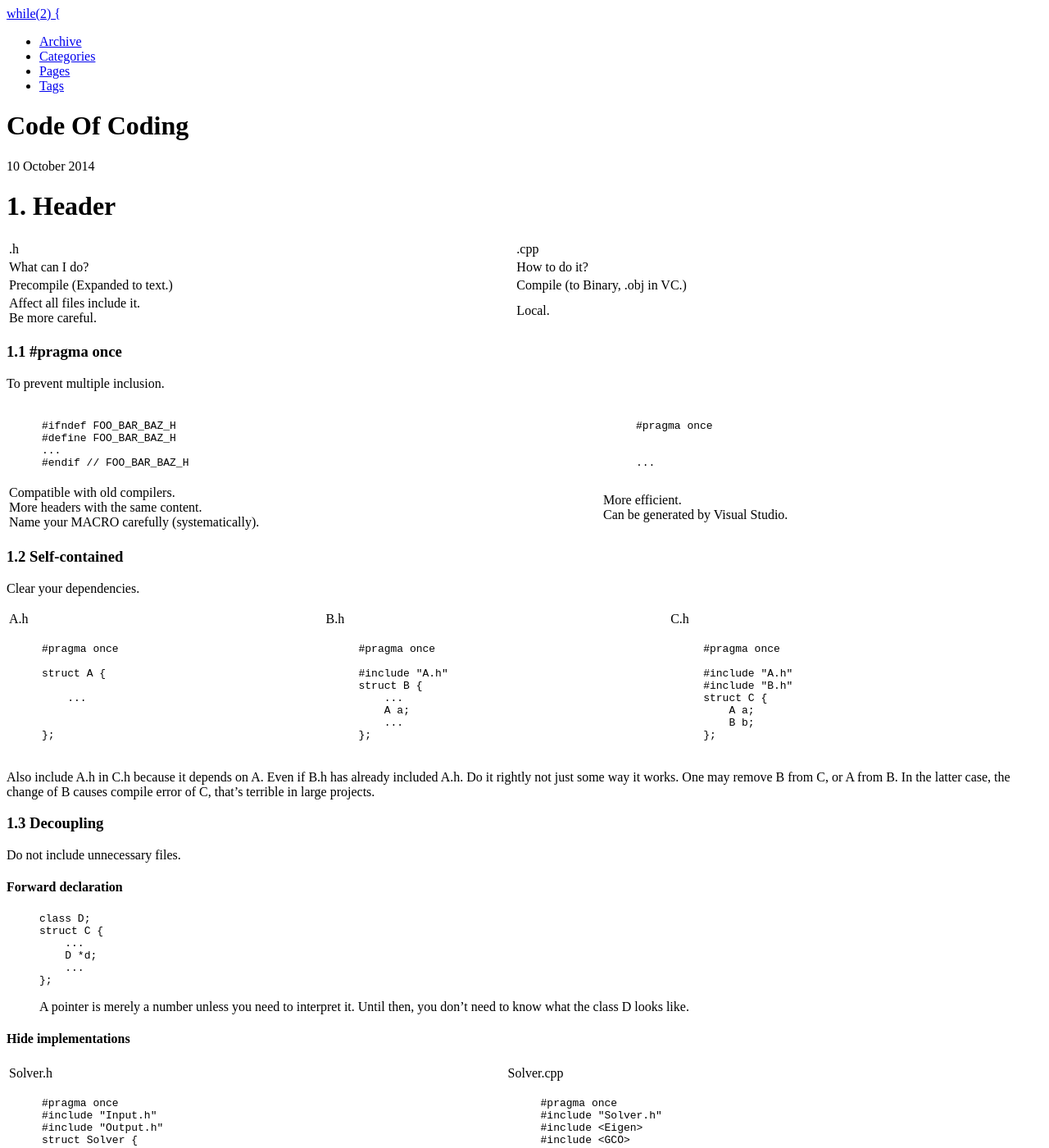
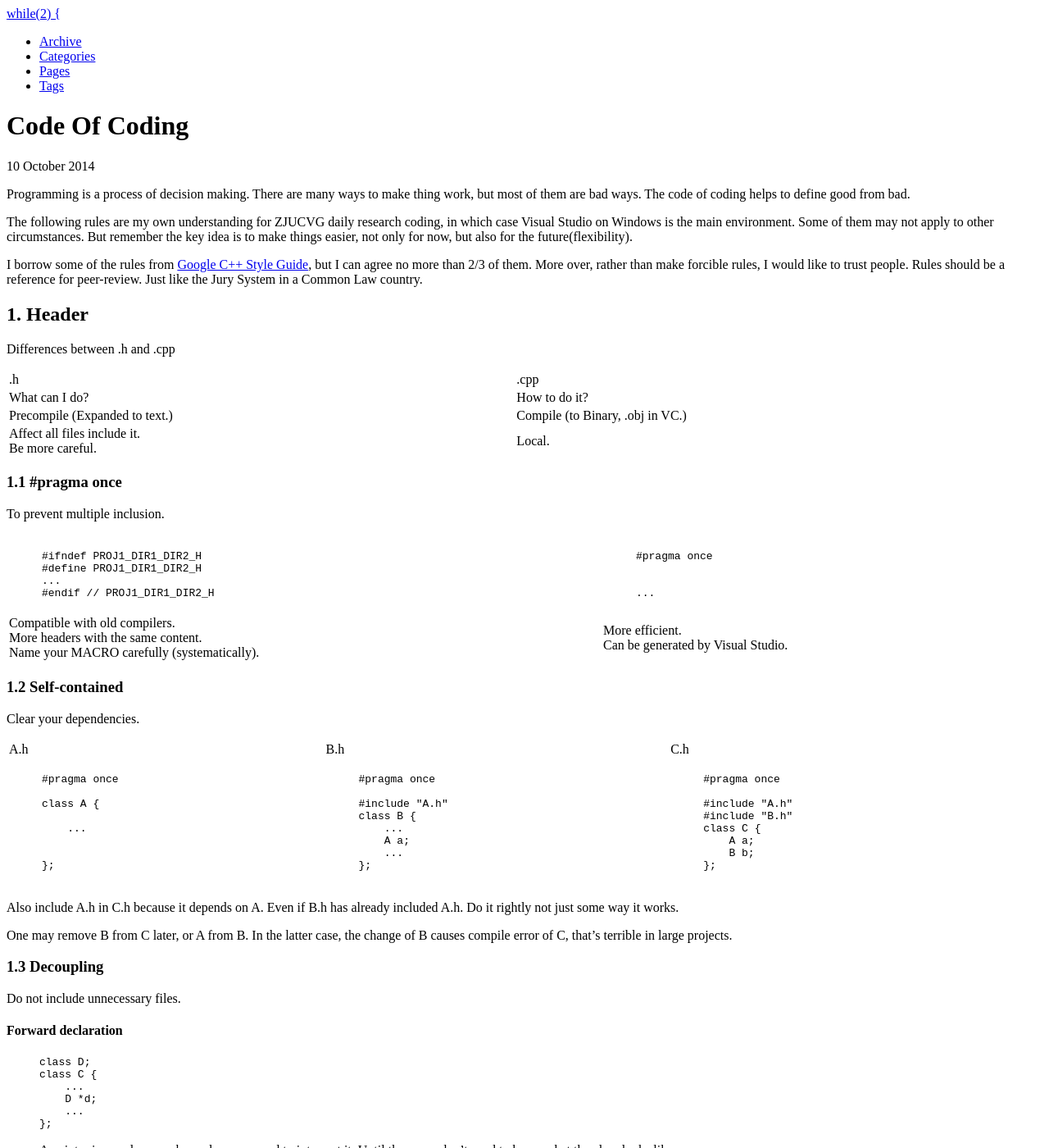
Before and after one commit to while2/while2.github.io, a Jekyll site: the page built from _posts/2014-10-10-code-of-coding.md, in a window 1280 px wide and 1400 px high. Shown: the whole window at 82% size. Built offline with Jekyll 4.4.1, drawn with Linux system fonts in a browser that asks for light colours; comment, search, counter and statistics services are not loaded; some of the changed text lies outside the part shown.

Commit message:
+ code of coding

```diff
--- a/_posts/2014-10-10-code-of-coding.md
+++ b/_posts/2014-10-10-code-of-coding.md
@@ -5,7 +5,16 @@
 
 ---
 
-# 1. Header
+Programming is a process of decision making. There are many ways to make thing work, but most of them are bad ways. The code of coding helps to define good from bad.
+
+The following rules are my own understanding for ZJUCVG daily research coding, in which case Visual Studio on Windows is the main environment. Some of them may not apply to other circumstances. But remember the key idea is to make things easier, not only for now, but also for the future(flexibility).
+
+I borrow some of the rules from [Google C++ Style Guide](http://google-styleguide.googlecode.com/svn/trunk/cppguide.html), but I can agree no more than 2/3 of them.
+More over, rather than make forcible rules, I would like to trust people. Rules should be a reference for peer-review. Just like the Jury System in a Common Law country.
+
+## 1. Header
+
+Differences between .h and .cpp
 
 <table width = "100%">
 <tbody>
@@ -46,10 +55,10 @@
 <tr>
 <td>
 {% highlight cpp %}
-#ifndef FOO_BAR_BAZ_H
-#define FOO_BAR_BAZ_H
+#ifndef PROJ1_DIR1_DIR2_H
+#define PROJ1_DIR1_DIR2_H
 ...
-#endif // FOO_BAR_BAZ_H
+#endif // PROJ1_DIR1_DIR2_H
 {% endhighlight %}
 </td>
 <td>
@@ -86,7 +95,7 @@
 {% highlight cpp %}
 #pragma once
 
-struct A {
+class A {
 
     ...
 
@@ -99,7 +108,7 @@
 #pragma once
 
 #include "A.h"
-struct B {
+class B {
     ...
     A a;
     ...
@@ -112,7 +121,7 @@
 
 #include "A.h"
 #include "B.h"
-struct C {
+class C {
     A a;
     B b;
 };
@@ -123,7 +132,8 @@
 </table>
 
 Also include A.h in C.h because it depends on A. Even if B.h has already included A.h. Do it rightly not just some way it works.
-One may remove B from C, or A from B. In the latter case, the change of B causes compile error of C, that's terrible in large projects.
+
+One may remove B from C later, or A from B. In the latter case, the change of B causes compile error of C, that's terrible in large projects.
 
 ### 1.3 Decoupling
 Do not include unnecessary files.
@@ -132,14 +142,14 @@
 
 {% highlight cpp %}
 class D;
-struct C {
+class C {
     ...
     D *d;
     ...
 };
 {% endhighlight %}
 
-> A pointer is merely a number unless you need to interpret it. Until then, you don't need to know what the class D looks like.
+> A pointer is merely a number unless you need to interpret it. Until then, you don't need to know what the class looks like.
 
 #### Hide implementations
 
@@ -152,7 +162,7 @@
 #pragma once
 #include "Input.h"
 #include "Output.h"
-struct Solver {
+class Solver {
     ...
     Output solve(Input input);
     ...
@@ -161,8 +171,8 @@
 </td>
 <td>
 {% highlight cpp %}
-#pragma once
 #include "Solver.h"
+
 #include <Eigen>
 #include <GCO>
 Output Solver::solve(Input input)
@@ -175,7 +185,7 @@
 </tbody>
 </table>
 
-# 2. Classes
+## 2. Classes
 
 ### 2.1 RAII
 
@@ -186,6 +196,8 @@
 A default constructor will initialize all members with their default constructors. Think a way to take the advantage.
 
 As long as the __resource__ means memory, the Three can be avoid. Think a way to use the default generated version. Use shared_ptr and vector.
+
+> Any time you are coding something sound basic, think about STL, do not reinvent the wheel, life is short after all.
 
 <table width = "100%">
 <tbody>
@@ -292,3 +304,196 @@
 </tr>
 </tbody>
 </table>
+
+### 2.2 Use initialization list
+<table width = "100%">
+<tbody>
+<tr>
+<td>
+{% highlight cpp %}
+class A
+{
+public:
+    A(int size);
+
+private:
+    int m_number;
+    vector<int> m_numbers;
+};
+{% endhighlight %}
+</td>
+
+<td>
+{% highlight cpp %}
+A::A(int size)
+    :m_number(0)
+    ,m_numbers(size)
+{
+
+
+    ...
+
+
+}
+{% endhighlight %}
+</td>
+</tr>
+</tbody>
+</table>
+
+### 2.3 Use inheritance carefully
+
+Inheritance is a big thing. Think before using it.
+Composition(has-a) is often more appropriate than inheritance(is-a).
+
+Make the dependency as local as possible.
+
+<table width = "100%">
+<tbody>
+<tr>
+<td> Local instance </td>
+<td> A member of pointer </td>
+<td> A member of instance </td>
+<td> Inheritance </td>
+</tr>
+<tr>
+<td>
+{% highlight cpp %}
+void B::method1()
+{
+    A a;
+    ...
+}
+void B::method2(A &a)
+{
+    ...
+}
+{% endhighlight %}
+</td>
+<td>
+{% highlight cpp %}
+class A;
+
+class B
+{
+    ...
+
+private:
+    A *m_pa;
+};
+{% endhighlight %}
+</td>
+<td>
+{% highlight cpp %}
+#include "A.h"
+
+class B
+{
+    ...
+
+private:
+    A m_a;
+};
+{% endhighlight %}
+</td>
+<td>
+{% highlight cpp %}
+#include "A.h"
+
+class B : public A
+{
+
+    ...
+
+
+};
+{% endhighlight %}
+</td>
+</tr>
+<tr>
+<td> Include A.h in B.cpp </td>
+<td> Declare A in B.h <br>
+	Include A.h in B.cpp </td>
+<td> Include A.h in B.h </td>
+<td> Include A.h in B.h <br>
+Unless <br>
+B::someMethodOfA() <br>
+is needed
+</td>
+</tr>
+</tbody>
+</table>
+
+> Polymorphism is an overestimated feature in C++.
+
+### 2.3 struct or class
+<table width = "100%">
+<tbody>
+<tr>
+<td>
+struct
+</td>
+<td>
+class
+</td>
+</tr>
+
+<tr>
+
+<td>
+{% highlight cpp %}
+struct A
+{
+
+
+    int member1;
+
+
+};
+{% endhighlight %}
+</td>
+
+<td>
+{% highlight cpp %}
+class A
+{
+public:
+    int GetMember1() const;
+
+private:
+    int m_member1;
+};
+{% endhighlight %}
+</td>
+
+</tr>
+
+<tr>
+<td>
+For pure data structure. <br>
+No methods, inheritance. <br>
+Compatible with C style.
+</td>
+
+<td>
+When in class, do as classes do. <br>
+Declare members as private. <br>
+Use accessor if necessary. <br>
+Add a prefix to the member name.
+
+</td>
+
+</tr>
+</tbody>
+</table>
+
+
+## 3. Function
+
+### 3.1 Operator Overloading
+
+Never use it. Use function instead. Unless you have higher aesthetic ambitions and are not persuaded by the following:
+
+1. +,-,*,/ makes implication that the operator is efficient and bug free.
+2. Undistinguishable from build-in operators, hard to find.
+3.
```
